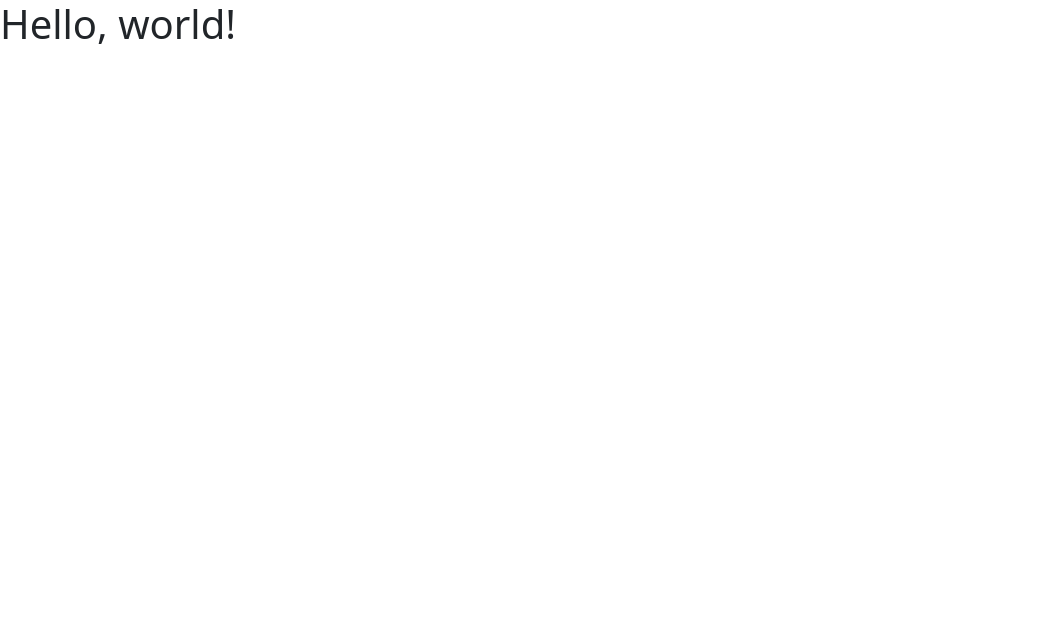
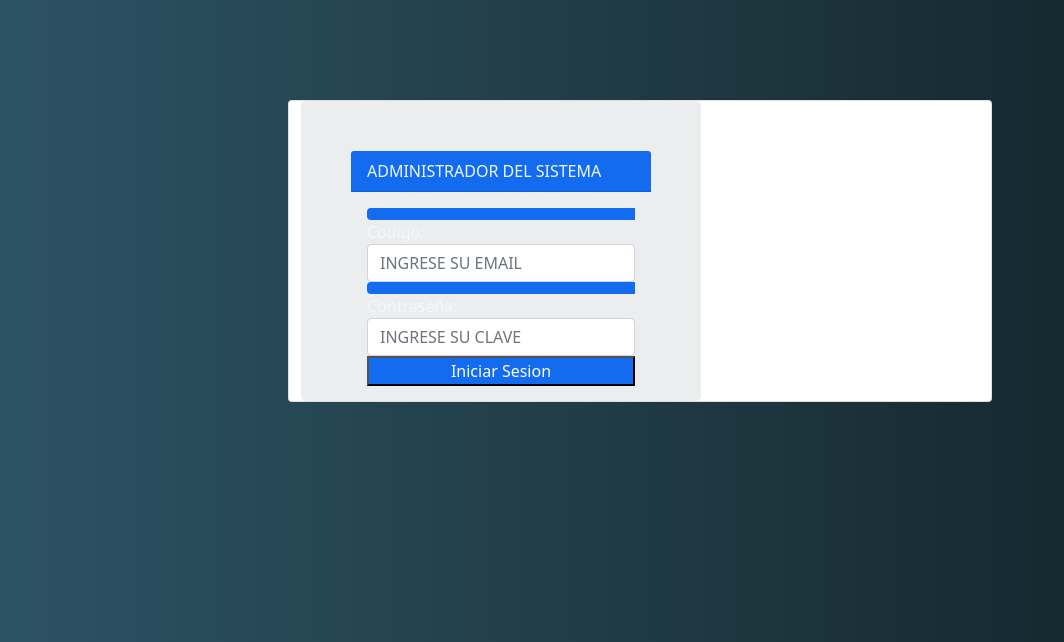
Before and after one commit to jossalajop/proyecto_facturacion, a Flask app: page / in a window 1280 px wide. Before the commit the part shown is almost empty. Shown: the top 642 px of the page, without its empty margins (0-1064 px from the left). Run offline with Flask 2, Linux system fonts and the light colour scheme.

Commit message:
AGREGAR CSS
AGREGAR CSS Y LOGIN

```diff
--- a/index.py
+++ b/index.py
@@ -1,3 +1,4 @@
+from distutils.log import debug
 from flask import Flask, render_template
 
 app = Flask(__name__)
@@ -9,4 +10,4 @@ def index():
 
 
 if __name__ == '__main__':
-    app.run()
+    app.run(debug=True)
--- /dev/null
+++ b/static/css/main.css
@@ -0,0 +1,80 @@
+body {
+    background: #0F2027;
+    /* fallback for old browsers */
+    background: -webkit-linear-gradient(to right, #2C5364, #203A43, #0F2027);
+    /* Chrome 10-25, Safari 5.1-6 */
+    background: linear-gradient(to right, #2C5364, #203A43, #0F2027);
+    /* W3C, IE 10+/ Edge, Firefox 16+, Chrome 26+, Opera 12+, Safari 7+ */
+
+    color: aliceblue;
+}
+
+#cuerpo1 {
+    padding-right: 300px;
+    padding-top: 100px;
+    padding-left: 300px;
+}
+
+#titulo {
+    background: #136bf0;
+    color: aliceblue;
+}
+
+.user_card {
+    height: 300px;
+    width: 400px;
+    margin-top: auto;
+    margin-bottom: auto;
+    background: #e3e5e7ab;
+    display: flex;
+    flex-direction: column;
+    padding: 50px;
+    border-radius: 5px;
+    cursor: pointer;
+}
+
+#login {
+    width: 100%;
+    background: #136bf0 !important;
+    color: white !important;
+}
+
+.input-group-text {
+    background: #136bf0 !important;
+    color: white !important;
+    border: 0 !important;
+    border-radius: 0.25rem 0 0 0.25rem !important;
+}
+
+.custom-checkbox .custom-control-input:checked~.custom-control-label::before {
+    background-color: #136bf0 !important;
+}
+
+#carpa {
+    padding-left: 300px;
+    width: 700px;
+    height: 250px;
+}
+
+a {
+    background-color: plum;
+    font-style: oblique;
+    list-style: none;
+    margin: 10px;
+
+}
+
+p {
+    color: purple;
+    text-align: center;
+    font-family: Cambria, Cochin, Georgia, Times, 'Times New Roman', serif;
+    font-size: large;
+}
+
+h3 {
+    color: blue;
+    font-style: italic;
+    text-shadow: 10px 10px 10px #FF0000;
+    text-align: center;
+    font-size: 400px;
+}
--- a/templates/home.html
+++ b/templates/home.html
@@ -1,23 +1,74 @@
 <!doctype html>
 <html lang="en">
+
 <head>
   <!-- Required meta tags -->
   <meta charset="utf-8">
   <meta name="viewport" content="width=device-width, initial-scale=1">
 
   <!-- Bootstrap CSS -->
-    <link href="https://cdn.jsdelivr.net/npm/bootstrap@5.0.2/dist/css/bootstrap.min.css" rel="stylesheet" integrity="sha384-EVSTQN3/azprG1Anm3QDgpJLIm9Nao0Yz1ztcQTwFspd3yD65VohhpuuCOmLASjC" crossorigin="anonymous">
+  <link href="https://cdn.jsdelivr.net/npm/bootstrap@5.0.2/dist/css/bootstrap.min.css" rel="stylesheet"
+    integrity="sha384-EVSTQN3/azprG1Anm3QDgpJLIm9Nao0Yz1ztcQTwFspd3yD65VohhpuuCOmLASjC" crossorigin="anonymous">
 
-    <link href="https://cdn.jsdelivr.net/npm/bootstrap@5.0.2/dist/css/bootstrap.min.css" rel="stylesheet" integrity="sha384-EVSTQN3/azprG1Anm3QDgpJLIm9Nao0Yz1ztcQTwFspd3yD65VohhpuuCOmLASjC" crossorigin="anonymous">
+  <link href="https://cdn.jsdelivr.net/npm/bootstrap@5.0.2/dist/css/bootstrap.min.css" rel="stylesheet"
+    integrity="sha384-EVSTQN3/azprG1Anm3QDgpJLIm9Nao0Yz1ztcQTwFspd3yD65VohhpuuCOmLASjC" crossorigin="anonymous">
+  <link rel="stylesheet" href="{{ url_for('static',filename='css/main.css')}}">
   <title>Hello, world!</title>
 </head>
-  <body>
-    <h1>Hello, world!</h1>
+
+<body id="cuerpo1">
+
+
+
+
+  <div class="row">
+    <div class="col">
+
+
+    </div>
+    <div class="col"></div>
+    <div class="card">
+      <div class="user_card pasar">
+        <div class="card-header" id="titulo">
+          ADMINISTRADOR DEL SISTEMA
+        </div>
+        <div class="card-body">
+          <form method="get" action="">
+            <div class="form-group">
+              <div class="input-group-append">
+                <span class="input-group-text"><i class="fas fa-user"></i></span>
+                <label for="Codigo">Codigo:</label>
+                <input type="imput" name="" id="codigo" placeholder="INGRESE SU EMAIL" class="form-control"
+                  aria-describedby="helpId">
+              </div>
+            </div>
+            <div class="form-group">
+              <div class="input-group-append">
+                <span class="input-group-text"><i class="fas fa-key"></i></span>
+                <label for="clave">Contraseña:</label>
+                <input type="password" placeholder="INGRESE SU CLAVE" name="" id="clave" class="form-control"
+                  aria-describedby="helpId">
+              </div>
+
+            </div>
+          </form>
+          <div>
+            <input id="login" type="submit" id="boton" onclick="iniciarSesion()" value="Iniciar Sesion">
+          </div>
+
+        </div>
+      </div>
+    </div>
+  </div>
+
+
 
   <!-- Optional JavaScript; choose one of the two! -->
 
   <!-- Option 1: Bootstrap Bundle with Popper -->
-    <script src="https://cdn.jsdelivr.net/npm/bootstrap@5.0.2/dist/js/bootstrap.bundle.min.js" integrity="sha384-MrcW6ZMFYlzcLA8Nl+NtUVF0sA7MsXsP1UyJoMp4YLEuNSfAP+JcXn/tWtIaxVXM" crossorigin="anonymous"></script>
+  <script src="https://cdn.jsdelivr.net/npm/bootstrap@5.0.2/dist/js/bootstrap.bundle.min.js"
+    integrity="sha384-MrcW6ZMFYlzcLA8Nl+NtUVF0sA7MsXsP1UyJoMp4YLEuNSfAP+JcXn/tWtIaxVXM"
+    crossorigin="anonymous"></script>
 
   <!-- Option 2: Separate Popper and Bootstrap JS -->
   <!--
@@ -25,4 +76,5 @@
     <script src="https://cdn.jsdelivr.net/npm/bootstrap@5.0.2/dist/js/bootstrap.min.js" integrity="sha384-cVKIPhGWiC2Al4u+LWgxfKTRIcfu0JTxR+EQDz/bgldoEyl4H0zUF0QKbrJ0EcQF" crossorigin="anonymous"></script>
     -->
 </body>
+
 </html>
```
Lines whose indentation alone changed are shown as unchanged.
